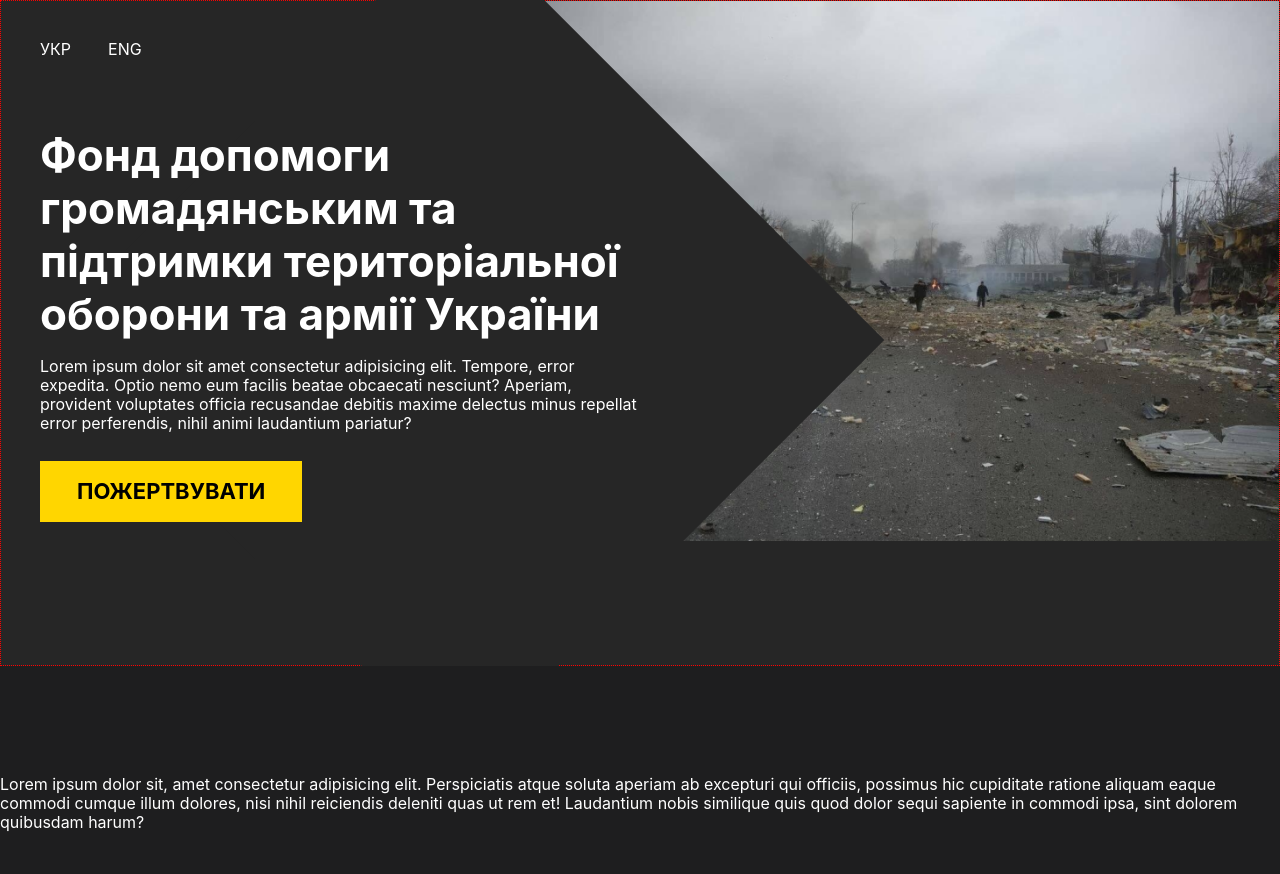
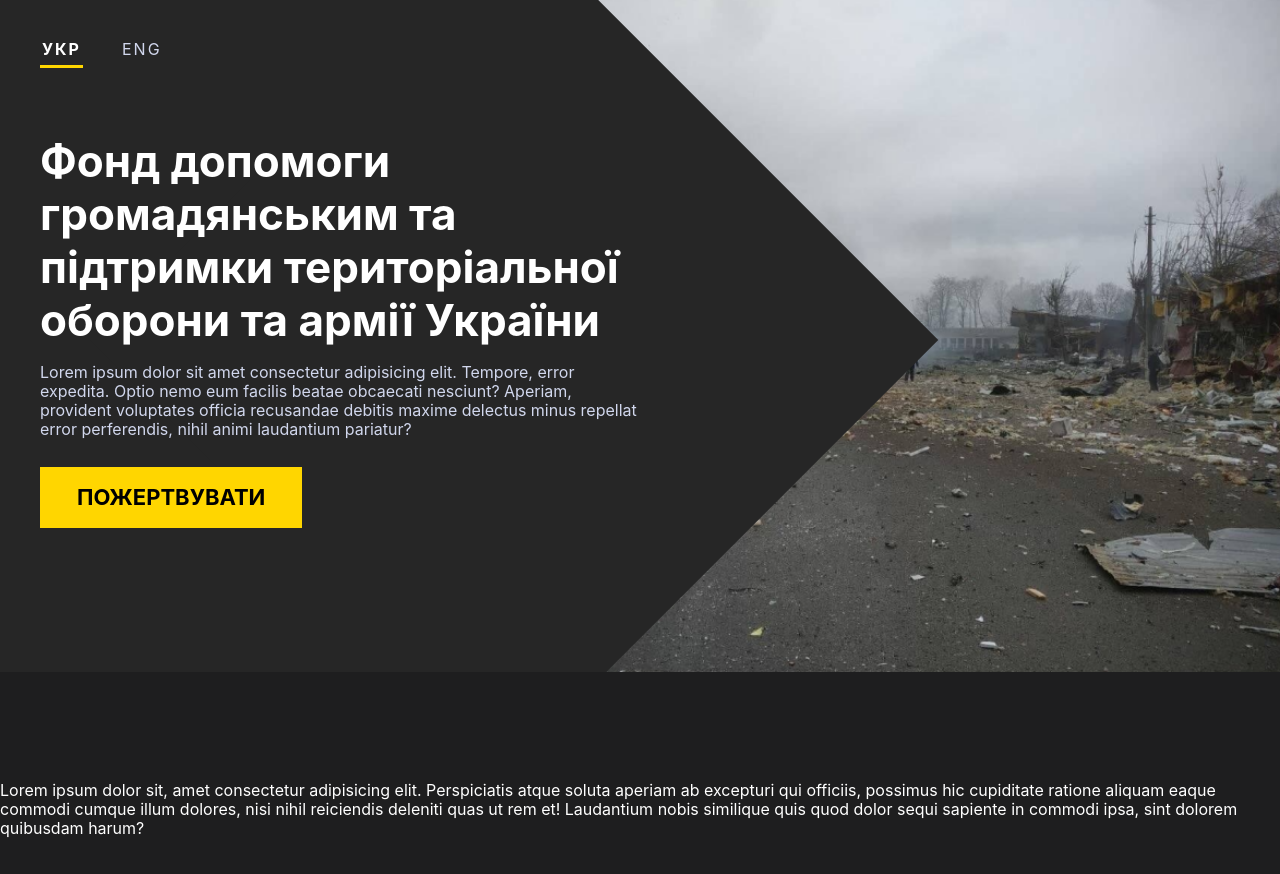
Before and after one commit to jakemidway/project_help, a website: page src/index.html in a window 1280 px wide. Shown: the top 874 px of the page. Drawn offline with nearby package versions, Linux system fonts and the light colour scheme; files that its build step writes are made by us from their sources.

Commit message:
header adaptive

```diff
--- a/src/index.html
+++ b/src/index.html
@@ -19,7 +19,7 @@
                 <div class="header__content-layer">
                     <div class="header__lang-menu">
                         <ul class="header__lang-menu-list">
-                            <li class="header__lang-menu-item"><a class="header__lang-menu-link" href="#">УКР</a></li>
+                            <li class="header__lang-menu-item header__lang-menu-item_active"><a class="header__lang-menu-link" href="#">УКР</a></li>
                             <li class="header__lang-menu-item"><a class="header__lang-menu-link" href="#">ENG</a></li>
                         </ul>
                     </div>
@@ -37,8 +37,10 @@
 
             </div>
         </div>
+
         <div class="header__bg-layer">
-
+            <div class="header__layer-left"></div>
+            <div class="header__layer-right"></div>
         </div>
     </header>
 
--- a/src/scss/components/_header.scss
+++ b/src/scss/components/_header.scss
@@ -3,26 +3,7 @@
     padding: px-to-rem(40) 0 px-to-rem(144);
     overflow: hidden;
 
-    &__content {
-        position: relative;
-        width: 50%;
-    }
 
-    &__content-bg{
-        display: block;
-        position: absolute;
-        top: 0;
-        left: 20%;
-        width: 600px;
-        height: 600px;
-        background: var(--color-accent-dark-second);
-        transform: rotate(-45deg);
-        z-index: 80;
-    }
-    &__content-layer{
-        position: relative;
-        z-index: 100;
-    }
     &__lang-menu {
         margin-bottom: px-to-rem(70);
     }
@@ -35,26 +16,136 @@
         margin-right: px-to-rem(37);
     }
 
+    &__lang-menu-item {
+        position: relative;
+        letter-spacing: px-to-rem(2);
+        padding: 0 px-to-rem(2) px-to-rem(6);
+        color: var(--color-accent-dark-light);
+
+        &:after {
+            position: absolute;
+            bottom: px-to-rem(-3);
+            display: block;
+            content: '';
+            left: 50%;
+            width: 0;
+            height: px-to-rem(3);
+            background-color: var(--color-accent);
+            opacity: 0;
+            transition: all 0.2s ease-in;
+        }
+
+        &:hover {
+            color: var(--color-accent);
+
+            &.header__lang-menu-item:after {
+                width: 100%;
+                left: 0;
+                opacity: 1;
+            }
+        }
+
+        &_active {
+            color: var(--color-text-light);
+            font-weight: bold;
+
+            &::after {
+                position: absolute;
+                bottom: px-to-rem(-3);
+                display: block;
+                content: '';
+                left: 0;
+                width: 100%;
+                height: px-to-rem(3);
+                background-color: var(--color-accent);
+                opacity: 1;
+            }
+        }
+    }
+
+    &__content {
+        position: relative;
+        width: 50%;
+    }
+
+    &__content-bg {
+        display: none;
+
+        @include for-big-desktop-up {
+            display: block;
+            position: absolute;
+            top: 0;
+            left: 29%;
+            width: 600px;
+            height: 600px;
+            background: var(--color-accent-dark-second);
+            transform: rotate(-45deg);
+            z-index: 80;
+        }
+
+    }
+
+    &__content-layer {
+        position: relative;
+        z-index: 100;
+    }
+
     &__title {
+        color: var(--color-text-light);
         font-size: px-to-rem(44);
         line-height: px-to-rem(53);
         margin: 0 0 px-to-rem(16);
+        @include for-big-desktop-up{
+            color: var(--color-text-light);
+        }
     }
 
     &__text {
+        color: var(--color-accent-dark-light);
         margin-bottom: px-to-rem(28);
     }
 
     &__bg-layer {
         position: absolute;
-        border: 1px dotted red;
         top: 0;
         width: 100%;
         height: 100%;
+
+    }
+
+    &__layer-left {
+        display: none;
+
+        @include for-big-desktop-up {
+            display: block;
+            height: 100%;
+            width: 40%;
+            position: absolute;
+            background-color: var(--color-accent-dark-second);
+        }
+    }
+
+    &__layer-right {
+        height: 100%;
+        width: 100%;
+        position: absolute;
+        right: 0;
         background-color: var(--color-accent-dark-second);
-        background-image: url(./../images/header/image-header.png);
+        background-image: url(./../images/header/image-header-mob.png);
         background-repeat: no-repeat;
-        background-size: 60%;
-        background-position: 100% 0;
+        background-size: cover;
+        background-position: 50%;
+
+        @include for-tablet-landscape-up{
+            background-image: url(./../images/header/image-header.png);
+            background-position: 100% 0;
+        }
+
+        @include for-big-desktop-up {
+            height: 100%;
+            width: 60%;
+        }
     }
+
+
 }
```
Also changed, not shown: dist/css/style.css, dist/css/style.min.css, dist/images/header/image-header-mob.png (added), dist/images/header/image-header-mob.webp (added), dist/index.html, src/images/header/image-header-mob.png (added).
